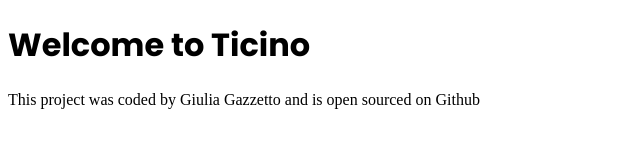
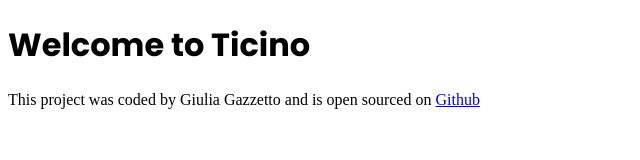
Before and after one commit to giulia-gazzetto/Visit-Ticino, a plain HTML site: page index.html in a window 1280 px wide. Shown: the full height of the page, 0-640 px from the left. Drawn offline with Linux system fonts and the light colour scheme.

```diff
--- a/index.html
+++ b/index.html
@@ -17,7 +17,8 @@
     <h1>Welcome to Ticino</h1>
 
     <footer>
-      This project was coded by Giulia Gazzetto and is open sourced on Github
+      This project was coded by Giulia Gazzetto and is open sourced on
+      <a href="https://github.com/gio-gionni/Visit-Ticino.git">Github</a>
     </footer>
   </body>
 </html>
```
